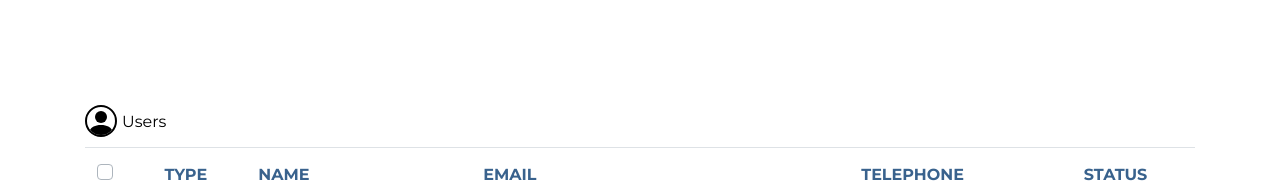
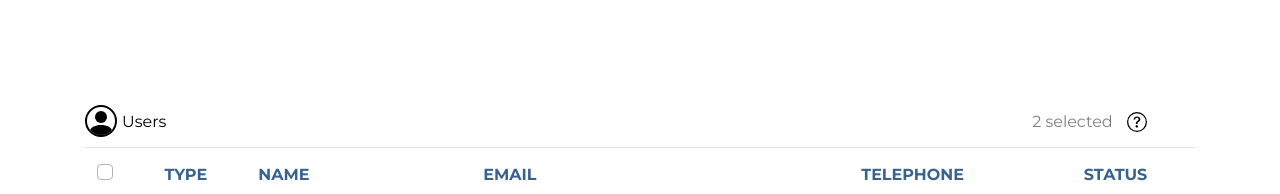
Before and after one commit to georgevgs/personal-projects, an Angular app in the folder Angular/coding-challenge/: page / in a window 1280 px wide. Shown: the top 194 px of the page. Built offline with nearby package versions, Linux system fonts and the light colour scheme.

Commit message:
Api setup

```diff
--- a/Angular/coding-challenge/src/app/app.component.css
+++ b/Angular/coding-challenge/src/app/app.component.css
@@ -27,6 +27,19 @@
     display: flex;
     flex-direction: column;
     padding-top: 7px;
+    padding-right: 78%;
+  }
+  .users .selected-text {
+    display: flex;
+    flex-direction: column;
+    padding-top: 7px;
+    padding-right: 14px;
+  }
+
+  .users .question-circle{
+    display: flex;
+    flex-direction: column;
+    padding-top: 7px;
   }
 
   .users .users-avatar {
@@ -38,6 +51,16 @@
 .bi-person-circle {
     width: 32px;
     height: 32px;
+  }
+
+.bi-question-circle{
+  width: 20px;
+  height: 20px;
+}
+
+/* Check box */
+  .custom-checkbox .custom-control-input:checked~.custom-control-label::before{
+    background-color: #39628D;
   }
 
 /* Switch box*/
--- a/Angular/coding-challenge/src/app/app.component.html
+++ b/Angular/coding-challenge/src/app/app.component.html
@@ -10,6 +10,15 @@
   </div>
 
     <span class="users-text">Users</span>
+    <div><span class="selected-text" style="color:#808080">2 selected</span></div>
+
+    <div class="question-circle">
+      <svg width="1em" height="1em" viewBox="0 0 16 16" class="bi bi-question-circle" fill="currentColor" xmlns="http://www.w3.org/2000/svg">
+        <path fill-rule="evenodd" d="M8 15A7 7 0 1 0 8 1a7 7 0 0 0 0 14zm0 1A8 8 0 1 0 8 0a8 8 0 0 0 0 16z"/>
+        <path d="M5.25 6.033h1.32c0-.781.458-1.384 1.36-1.384.685 0 1.313.343 1.313 1.168 0 .635-.374.927-.965 1.371-.673.489-1.206 1.06-1.168 1.987l.007.463h1.307v-.355c0-.718.273-.927 1.01-1.486.609-.463 1.244-.977 1.244-2.056 0-1.511-1.276-2.241-2.673-2.241-1.326 0-2.786.647-2.754 2.533zm1.562 5.516c0 .533.425.927 1.01.927.609 0 1.028-.394 1.028-.927 0-.552-.42-.94-1.029-.94-.584 0-1.009.388-1.009.94z"/>
+        <title>This is a table of users</title>
+      </svg>
+    </div>
 </div>
 
 <table style='font-family: "Montserrat", sans-serif; color: #39628D;' class="table table-hover">
--- a/Angular/coding-challenge/src/app/app.component.ts
+++ b/Angular/coding-challenge/src/app/app.component.ts
@@ -1,4 +1,11 @@
 import { Component } from '@angular/core';
+import { Injectable } from '@angular/core';
+import { HttpClient, HttpHeaders, HttpResponse } from '@angular/common/http';
+import { Observable, Subject } from 'rxjs';
+
+@Injectable({
+  providedIn: 'root'
+})
 
 @Component({
   selector: 'app-root',
@@ -8,4 +15,14 @@ import { Component } from '@angular/core';
 export class AppComponent {
   title = 'coding-challenge';
 
+  modeSubject = new Subject<boolean>();
+  endpoint = 'http://api.front.challenge.dev.monospacelabs.com';
+
+  constructor(private http: HttpClient) { }
+
+  /* getUsers(): Observable<HttpResponse<>> {
+    return this.http.get(
+      this.endpoint, { observe: 'response' });
+    } */
+
 }
--- a/Angular/coding-challenge/src/app/app.module.ts
+++ b/Angular/coding-challenge/src/app/app.module.ts
@@ -1,5 +1,6 @@
 import { BrowserModule } from '@angular/platform-browser';
 import { NgModule } from '@angular/core';
+import { HttpClientModule } from '@angular/common/http';
 
 import { AppComponent } from './app.component';
 
@@ -8,7 +9,8 @@ import { AppComponent } from './app.component';
     AppComponent
   ],
   imports: [
-    BrowserModule
+    BrowserModule,
+    HttpClientModule
   ],
   providers: [],
   bootstrap: [AppComponent]
```
